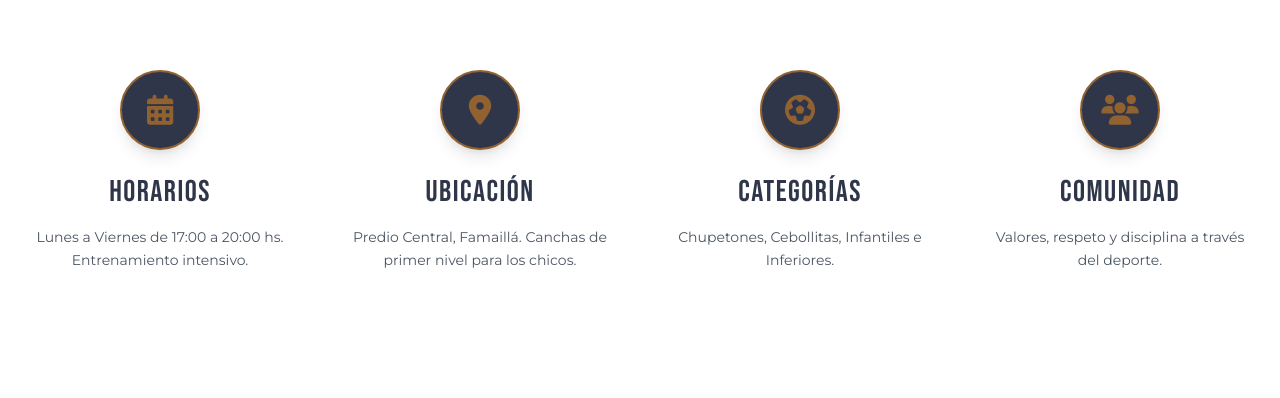
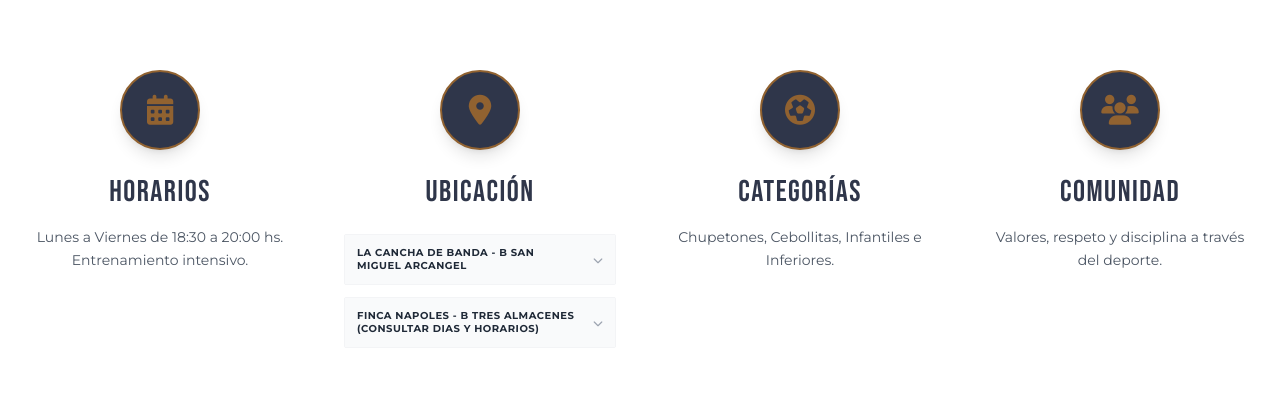
Before and after one commit to Matoma1607/WebFamaillaIF, a React (Vite) app: page / in a window 1280 px wide. Shown: the part 826-1224 px from the top of the page. Built offline with nearby package versions, Linux system fonts and the light colour scheme.

Commit message:
se agrego mapas de ubicacion

```diff
--- a/components/Features.tsx
+++ b/components/Features.tsx
@@ -1,24 +1,70 @@
 
-import React from 'react';
-import { FEATURES } from '../constants';
+import React, { useState } from 'react';
+import { FEATURES, LOCATIONS } from '../constants';
 import ScrollReveal from './ScrollReveal';
 
 const Features: React.FC = () => {
+  const [activeLocation, setActiveLocation] = useState<number | null>(null);
+
+  const toggleLocation = (index: number) => {
+    setActiveLocation(activeLocation === index ? null : index);
+  };
+
   return (
     <section id="club" className="py-24 bg-white relative">
       <div className="container mx-auto px-6">
-        <div className="grid grid-cols-1 sm:grid-cols-2 lg:grid-cols-4 gap-12">
-          {FEATURES.map((feature, index) => (
+        <div className="grid grid-cols-1 sm:grid-cols-2 lg:grid-cols-4 gap-12 items-start">
+          {FEATURES.map((feature, index) => {
+            const isLocation = feature.title === "Ubicación";
+
+            return (
               <ScrollReveal key={index} className="text-center group">
                 <div className="w-20 h-20 bg-deep-blue rounded-full flex items-center justify-center mx-auto mb-6 border-2 border-gold-bronze group-hover:scale-110 transition-transform duration-300 shadow-lg">
                   <i className={`fas ${feature.icon} text-gold-bronze text-3xl`}></i>
                 </div>
                 <h3 className="font-sport text-deep-blue text-3xl mb-4 tracking-wider">{feature.title}</h3>
+
+                {isLocation ? (
+                  <div className="space-y-3 text-left mt-6">
+                    {LOCATIONS.map((loc, lIdx) => (
+                      <div key={lIdx} className="border border-gray-100 rounded-sm overflow-hidden">
+                        <button
+                          onClick={() => toggleLocation(lIdx)}
+                          className={`w-full flex justify-between items-center p-3 text-left transition-colors ${activeLocation === lIdx ? 'bg-deep-blue text-white' : 'bg-gray-50 text-gray-800 hover:bg-gray-100'}`}
+                        >
+                          <span className="font-body font-bold text-[10px] uppercase tracking-wider leading-tight pr-4">
+                            {loc.name}
+                          </span>
+                          <i className={`fas fa-chevron-down text-[10px] transition-transform duration-300 ${activeLocation === lIdx ? 'rotate-180 text-gold-bronze' : 'text-gray-400'}`}></i>
+                        </button>
+
+                        <div
+                          className={`transition-all duration-500 ease-in-out overflow-hidden ${activeLocation === lIdx ? 'max-h-64 opacity-100' : 'max-h-0 opacity-0'}`}
+                        >
+                          <div className="w-full h-48 border-t border-gray-200">
+                            <iframe
+                              src={loc.mapUrl}
+                              width="100%"
+                              height="100%"
+                              style={{ border: 0 }}
+                              allowFullScreen={false}
+                              loading="lazy"
+                              referrerPolicy="no-referrer-when-downgrade"
+                              className="grayscale hover:grayscale-0 transition-all duration-500"
+                            ></iframe>
+                          </div>
+                        </div>
+                      </div>
+                    ))}
+                  </div>
+                ) : (
                   <p className="text-gray-600 font-body leading-relaxed max-w-xs mx-auto text-sm">
                     {feature.description}
                   </p>
+                )}
               </ScrollReveal>
-          ))}
+            );
+          })}
         </div>
       </div>
     </section>
--- a/constants.tsx
+++ b/constants.tsx
@@ -10,12 +10,17 @@ export const LOGO_URL = "https://i.postimg.cc/k52Y04V9/Gemini-Generated-Image-la
 export const HERO_BG_URL = "https://images.unsplash.com/photo-1574629810360-7efbbe195018?auto=format&fit=crop&q=80&w=2000";
 export const PARALLAX_BG_URL = "https://images.unsplash.com/photo-1551958219-acbc608c6377?auto=format&fit=crop&q=80&w=2000";
 
-/**
- * GALERÍA DE FOTOS
- * Aquí puedes cambiar las imágenes de la sección "Galería".
- * - 'url': Pega aquí el link de tu imagen (puede ser de Google Drive, Imgur, o tu servidor).
- * - 'alt': Es el texto que aparecerá cuando pases el mouse sobre la foto.
- */
+export const LOCATIONS = [
+  {
+    name: "LA CANCHA DE BANDA - B SAN MIGUEL ARCANGEL",
+    mapUrl: "https://www.google.com/maps/embed?pb=!1m18!1m12!1m3!1d888.3051134669926!2d-65.39039533043749!3d-27.054788498535167!2m3!1f0!2f0!3f0!3m2!1i1024!2i768!4f13.1!3m3!1m2!1s0x94224bc5562a05c3%3A0x5bbc1832021a9503!2sCancha%20B%20San%20Nicolas!5e0!3m2!1ses-419!2sar!4v1771010195427!5m2!1ses-419!2sar"
+  },
+  {
+    name: "FINCA NAPOLES - B TRES ALMACENES (CONSULTAR DIAS Y HORARIOS)",
+    mapUrl: "https://www.google.com/maps/embed?pb=!1m18!1m12!1m3!1d3553.7680640856197!2d-65.43172392455608!3d-27.03749397657306!2m3!1f0!2f0!3f0!3m2!1i1024!2i768!4f13.1!3m3!1m2!1s0x9422495f267ad281%3A0x996a01cc397dcabd!2sNapoles!5e0!3m2!1ses-419!2sar!4v1771010294683!5m2!1ses-419!2sar"
+  }
+];
+
 export const GALLERY_IMAGES: GalleryItem[] = [
   {
     id: 1,
@@ -53,12 +58,12 @@ export const FEATURES: FeatureItem[] = [
   {
     icon: "fa-calendar-alt",
     title: "Horarios",
-    description: "Lunes a Viernes de 17:00 a 20:00 hs. Entrenamiento intensivo."
+    description: "Lunes a Viernes de 18:30 a 20:00 hs. Entrenamiento intensivo."
   },
   {
     icon: "fa-map-marker-alt",
     title: "Ubicación",
-    description: "Predio Central, Famaillá. Canchas de primer nivel para los chicos."
+    description: "Nuestras sedes en Famaillá. Haz clic para ver el mapa."
   },
   {
     icon: "fa-futbol",
```
Lines whose indentation alone changed are shown as unchanged.
